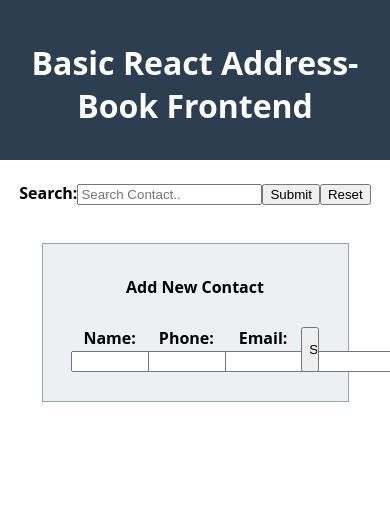
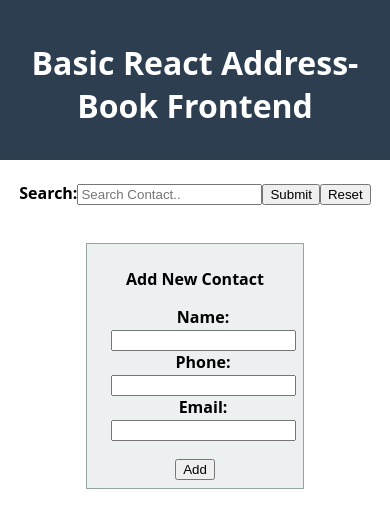
Before and after one commit to adhirchakravarti/address-book, a React (Create React App) app: page / in a window 390 px wide. Shown: the top 528 px of the page. Built offline with nearby package versions, Linux system fonts and the light colour scheme; the HTML template or start-up script is replaced by a standard one.

Commit message:
added media queries and some CSS changes to AddContact and Contact Components

```diff
--- a/src/AddContact/AddContact.css
+++ b/src/AddContact/AddContact.css
@@ -1,58 +1,87 @@
 .AddContact {
-    display:grid;
-    grid-template-columns: 31% 31% 31% 7%;
+    /* display:grid;
+    grid-template-columns: 31% 31% 31% 7%; */
     /* display: flex;
     flex-flow: row wrap; */
     text-align: center;
-    padding: 0.8rem;
 }
 
-.AddContact:after {
+/* Not sure what the following code does */
+/* .AddContact:after {
     content: "";
     display: table;
     clear: both;
+} */
+
+.inputContainer {
+    display: inline-flex;
+    flex-flow: row wrap;
+    justify-content: center;
+    width: 100%;
 }
 
 .inputField {
-    float: left;
+    /* float: left; */
+    padding-left:1rem;
+    flex-grow:1;
+    flex-shrink:1;
+}
+
+.buttonContainer {
+    padding-top:1rem;
 }
 
 .AddContactButton{
-    float:right;
+    /* float: right; */
+
     text-align: center;
 }
 
 .FormContainer {
     background-color: #ecf0f1;
     border:1px solid #95a5a6;
-    padding: 1rem;
+    padding: 0.5rem;
     margin:1rem auto;
-    width:70%;
+
     font-weight: bold;
 }
 
-@media (min-width:500px) and (min-height:400px) {
+@media (min-width:300px) {
+    .FormContainer {
+        width: 200px;
+
+    }
+}
+
+@media (min-width:400px) {
+    .FormContainer {
+        width: 250px;
+
+    }
+}
+
+@media (min-width:500px) {
     .FormContainer {
         width: 350px;
 
     }
 }
 
-@media (min-width:700px) and (min-height:401px) {
+@media (min-width:700px) {
     .FormContainer {
         width: 450px;
 
     }
 }
 
-@media (min-width:1000px) and (min-height:700px) {
+@media (min-width:1000px)  {
     .FormContainer {
         width: 800px;
 
     }
 }
 
-@media (min-width:1300px) and (min-height:700px) {
+@media (min-width:1300px) {
     .FormContainer {
         width: 1000px;
 
--- a/src/AddContact/AddContact.js
+++ b/src/AddContact/AddContact.js
@@ -30,6 +30,7 @@ class AddContact extends Component {
             <div className="FormContainer">
                 <p>Add New Contact</p>
                 <form className="AddContact" onSubmit={this.submit}>
+                    <div className="inputContainer">
                         <label className="inputField">Name:
                             <input type="text" name="name" onChange={this.change} value={this.state.name} />
                         </label>
@@ -39,7 +40,10 @@ class AddContact extends Component {
                         <label className="inputField">Email:
                             <input type="text" name="email" onChange={this.change} value={this.state.email} />
                         </label>
-                    <input className="AddContactButton" type="submit" value="Submit" />
+                    </div>
+                    <div className="buttonContainer">
+                        <input className="AddContactButton" type="submit" value="Add" />
+                    </div>
                 </form>
             </div>
         );
--- a/src/App.js
+++ b/src/App.js
@@ -8,7 +8,7 @@ import SearchBar from './SearchBar/SearchBar.js';
 // import Modal from './Modal/Modal';
 // import EditContact from './EditContact/EditContact';
 
-
+// Add a function to sort contacts alphabetically
 
 class App extends Component {
   state = {
--- a/src/ContactList/Contact/Contact.css
+++ b/src/ContactList/Contact/Contact.css
@@ -2,17 +2,22 @@
 
 .ContactRow {
     width:75%;
-    height: 1.5rem;
-    font-size: 0.85rem;
+    /* height: 1.5rem; */
+    /* font-size: 0.85rem; */
     margin: 10px auto;
     border: 2px solid #eee;
     box-shadow: 0 2px 3px #ccc;
     padding: 10px;
     display: grid;
+    grid-template-columns: 31% 30% 31% 4% 4%;
+    justify-items: stretch;
+    /* grid-column-gap: 5px; */
     /* grid-template-columns: 2fr 2fr 2fr 0.1fr fraction */
-    grid-template-columns: 31% 30% 31% 4% 4%;
+    /* display: flex;
+    flex-flow: row nowrap; */
 };
 
+/* Not sure what the following code does */
 .ContactRow:after {
     content: "";
     display: table;
@@ -20,21 +25,25 @@
 }
 
 .ContactColumn {
-    float: left;
+    /* float: left; */
+    /* flex-grow:1;
+    flex-shrink:1; */
+    justify-self: center;
 }
 
 .ContactButton {
     background-color: buttonface;
     border: 1px solid dimgrey;
-    size:1rem;
+    /* size:1rem; */
     box-shadow: 0 2px 3px #ccc;
     text-align: center;
     text-decoration: none;
-    float:right;
-    font-size: 1rem;
+    /* float:right; */
+    font-size: inherit;
     margin-left: 0.5rem;
     border-radius: 50%;
-    height:1.5rem;
+    /* height:1.5rem; */
+
 }
 
 .ContactButton:hover {
@@ -46,15 +55,15 @@
 .EditButton {
     background-color: buttonface;
     border: 1px solid dimgrey;
-    size:1rem;
+    /* size:1rem; */
     box-shadow: 0 2px 3px #ccc;
     text-align: center;
     text-decoration: none;
-    float:right;
-    font-size: 1rem;
+    /* float:right; */
+    font-size: inherit;
     margin-left: 0.5rem;
     border-radius: 50%;
-    height:1.5rem;
+    /* height:1.5rem; */
 }
 
 .EditButton:hover {
@@ -69,3 +78,63 @@
     display: inline;
     font-size: 0.75rem;
 }
+
+@media (min-width:300px) {
+    .ContactRow {
+        width: 200px;
+        font-size: 0.55rem;
+    }
+    .ContactButton, .EditButton {
+        size:0.3rem;
+    }
+}
+
+@media (min-width:400px) {
+    .ContactRow {
+        width: 300px;
+        font-size: 0.60rem;
+    }
+    .ContactButton, .EditButton {
+        size:0.4rem;
+    }
+}
+
+@media (min-width:500px) {
+    .ContactRow {
+        width: 400px;
+        font-size: 0.60rem;
+    }
+    .ContactButton, .EditButton {
+        size:0.5rem;
+    }
+}
+
+@media (min-width:700px) {
+    .ContactRow {
+        width: 550px;
+        font-size: 0.70rem;
+    }
+    .ContactButton, .EditButton {
+        size:0.7rem;
+    }
+}
+
+@media (min-width:1000px)  {
+    .ContactRow {
+        width: 850px;
+        font-size: 0.70rem;
+    }
+    .ContactButton, .EditButton {
+        size:0.9rem;
+    }
+}
+
+@media (min-width:1300px) {
+    .ContactRow {
+        width: 1100px;
+        font-size: 0.85rem;
+    }
+    .ContactButton, .EditButton {
+        size:1rem;
+    }
+}
--- a/src/EditContact/EditContact.css
+++ b/src/EditContact/EditContact.css
@@ -3,11 +3,11 @@
     flex-flow: column;
     align-items: center;
     padding:0.5rem 0rem;
+    justify-content: center;
 }
 
 .inner {
     display: flex;
-    justify-content: space-around;
-    align-items: center;
+    flex-grow: 1;
     margin: 0.3rem 0;
   }
```
Lines whose indentation alone changed are shown as unchanged.
